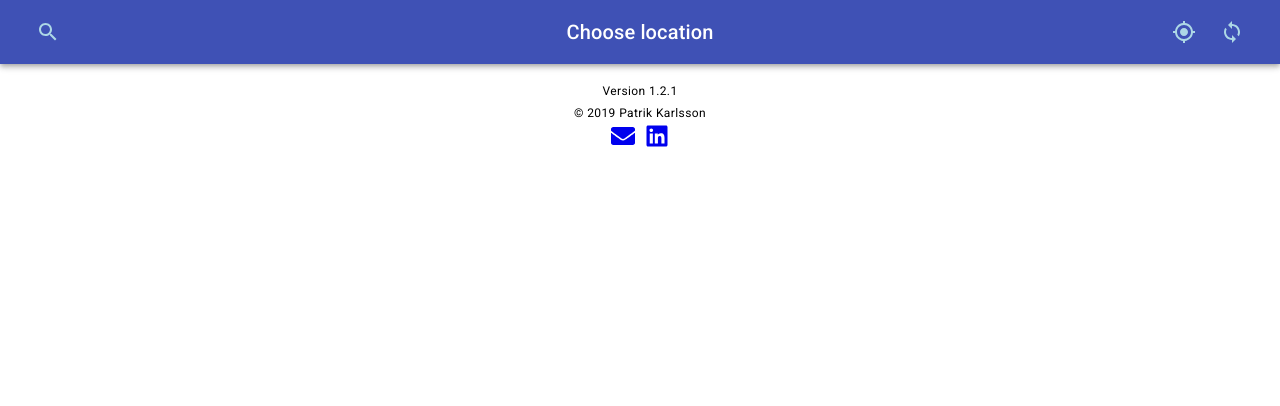
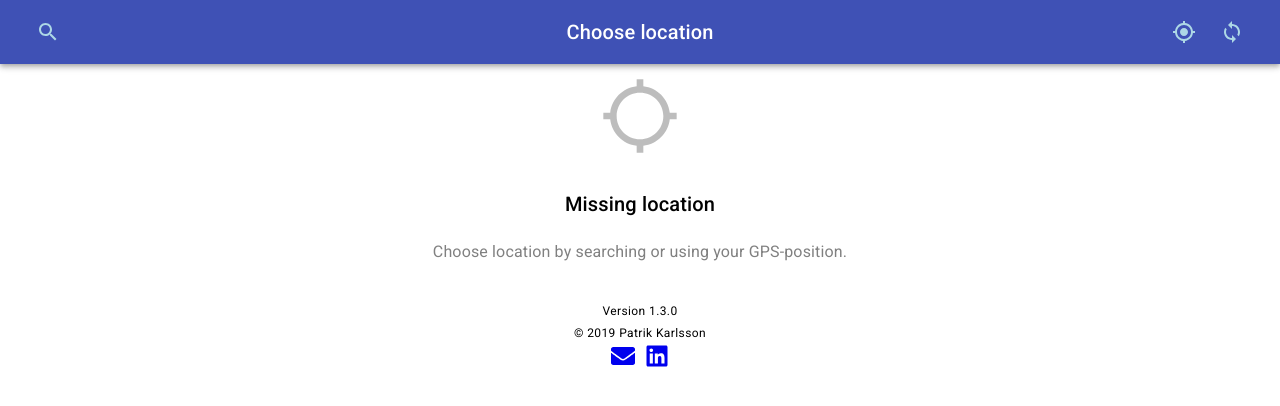
Before and after one commit to patka817/wthr, a React (Create React App) app: page / in a window 1280 px wide. Shown: the top 406 px of the page. Built offline with nearby package versions, Linux system fonts and the light colour scheme.

Commit message:
Showing message when we got no forecast (but has location) and also when we don't have any location.

```diff
--- a/src/App.js
+++ b/src/App.js
@@ -7,7 +7,9 @@ import WeatherTable from './weatherComponents/weatherTable';
 import AppBar from './components/appBar';
 import ForecastToggle from './weatherComponents/ForecastToggle';
 import { Snackbar } from '@material-ui/core';
+import { ThumbDown, GpsNotFixed } from '@material-ui/icons';
 import Footer from './components/Footer';
+import NoResultPage from './components/NoResult';
 
 class AppPresentational extends React.Component {
   constructor(props) {
@@ -29,14 +31,20 @@ class AppPresentational extends React.Component {
   }
 
   render() {
-    // TODO: show some info when we haven't got any forecast
-    const forecastComps = this.props.hasForecast ? [<ForecastToggle key='toggle' />
-      , <WeatherTable key='weathertable' />] : null;
+    let body = null;
+    if (this.props.hasForecast) {
+      body = [<ForecastToggle key='toggle' />, <WeatherTable key='weathertable' />];
+    } else if (this.props.hasLocation && !this.props.loading) {
+      body = <NoResultPage title='No forecasts found' bodyText='Check that you have internet connection or try reloading manually. If thats not working try later.' renderIcon={props => <ThumbDown {...props} />} />;
+    } else if (!this.props.hasLocation) {
+      body = <NoResultPage title='Missing location' bodyText='Choose location by searching or using your GPS-position.' renderIcon={props => <GpsNotFixed {...props} />} />;
+    }
+
     return (
       <div className='App'>
         <InstallBanner />
         <AppBar />
-        {forecastComps}
+        {body}
         <Footer />
         <Snackbar message={this.props.error ? this.props.error.message : null} onClose={this.closeSnackbar} autoHideDuration={3000} open={this.state.showError} />
       </div>
@@ -51,7 +59,8 @@ const mapStateToProps = (state) => {
     smhiApprovedTime: state.smhiForecast ? state.smhiForecast.approvedTime : null,
     error: state.error,
     lastUpdate: state.lastUpdate,
-    hasLocation: state.lat && state.lon
+    hasLocation: state.lat && state.lon,
+    loading: (state.loading || state.refreshing)
   };
 };
 
--- a/src/appConfig.js
+++ b/src/appConfig.js
@@ -1,5 +1,5 @@
 const AppConfig = {
-    version: '1.2.1'
+    version: '1.3.0'
 };
 
 export default AppConfig;
--- a/src/components/NoResult.jsx
+++ b/src/components/NoResult.jsx
@@ -1,15 +1,12 @@
 import React from 'react';
 import { IconButton, Typography } from '@material-ui/core';
-import { Search } from '@material-ui/icons';
-
-// TODO: make the icon injectable .. so we can use it when we have no weather ...
 
 const NoResultPage = (props) => {
     return (
       <section style={noResultStyle}>
         <div style={{ ...noResultDivStyle }}>
-          <IconButton style={{ fontSize: '80px' }}>
-            <Search fontSize='inherit' color='grey' />
+          <IconButton style={{ fontSize: '80px' }} disabled={true}>
+              { props.renderIcon({fontSize: 'inherit'}) }
           </IconButton>
         </div>
         <div style={{ ...noResultDivStyle }}>
--- a/src/components/SearchDialog.jsx
+++ b/src/components/SearchDialog.jsx
@@ -67,7 +67,7 @@ export default function FullScreenSearch(props) {
       </List>
     );
   } else if (results && results.length === 0) {
-    body = <NoResultPage title='No results found.' bodyText='We found no location matching your search. :('/>
+    body = <NoResultPage renderIcon={renderProps => <Search {...renderProps} />} title='No results found.' bodyText='We found no location matching your search. :('/>
   }
 
   return (
```
